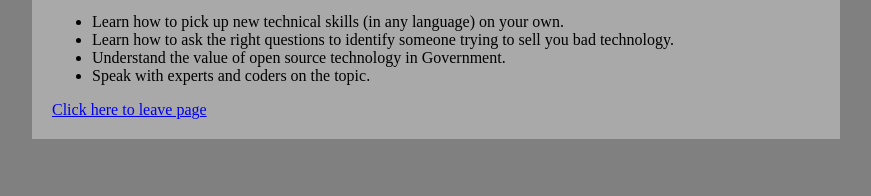
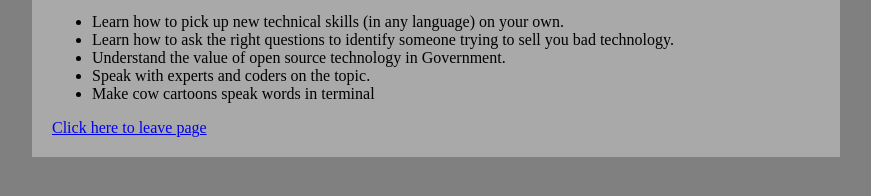
Before and after one commit to code4policy-archive/simple-website-stevenharders, a plain HTML site: page index.html in a window 1280 px wide. Shown: the part 424-620 px from the top of the page, without its empty margins (204-1075 px from the left). Drawn offline with Linux system fonts and the light colour scheme.

Commit message:
add a bullet point

```diff
--- a/index.html
+++ b/index.html
@@ -23,6 +23,7 @@
 		<li>Learn how to ask the right questions to identify someone trying to sell you bad technology.</li>
 		<li>Understand the value of open source technology in Government.</li>
 		<li>Speak with experts and coders on the topic.</li>
+		<li>Make cow cartoons speak words in terminal</li>
 	</ul>
 <a href="goodbye.html"> Click here to leave page </a>
 	<!-- Invoke the JavaScript file for interactive image -->
```
